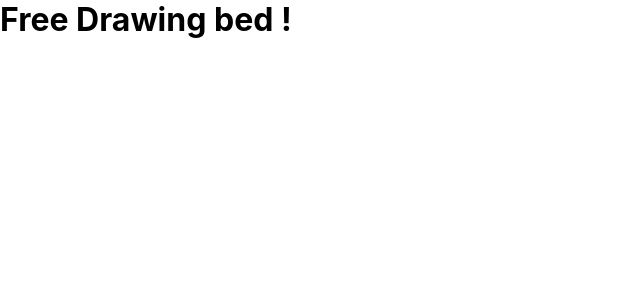
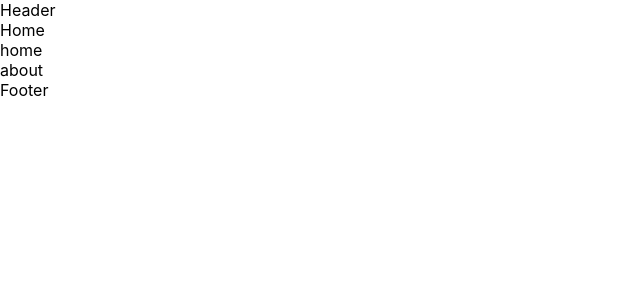
Before and after one commit to UntilTheCore/free-drawing-bed-react, a React (Create React App) app: page / in a window 1280 px wide. Shown: the top 300 px of the page, without its empty margins (0-640 px from the left). Built offline with nearby package versions, Linux system fonts and the light colour scheme.

Commit message:
抽取出路由管理组件

```diff
--- a/src/App.tsx
+++ b/src/App.tsx
@@ -1,10 +1,32 @@
 import React from 'react';
+import {
+  BrowserRouter as Router,
+  Link
+} from "react-router-dom";
+import MyRouter from 'router';
+import Header from 'components/Header';
+import Footer from 'components/Footer';
 
 function App() {
   return (
-    <div>
-      <h1>Free Drawing bed !</h1>
-    </div>
+    <Router>
+      <div>
+        <Header />
+        <ul>
+          <li>
+            <Link to="/" >Home</Link>
+          </li>
+          <li>
+            <Link to="/home" >home</Link>
+          </li>
+          <li>
+            <Link to="/about" >about</Link>
+          </li>
+        </ul>
+        <MyRouter></MyRouter>
+        <Footer />
+      </div>
+    </Router>
   );
 }
 
--- /dev/null
+++ b/src/components/Footer.tsx
@@ -0,0 +1,7 @@
+const Footer: React.FC = () => {
+  return (
+    <div>Footer</div>
+  )
+}
+
+export default Footer;
--- /dev/null
+++ b/src/components/Header.tsx
@@ -0,0 +1,7 @@
+const Header: React.FC = () => {
+  return (
+    <div>Header</div>
+  )
+}
+
+export default Header;
--- /dev/null
+++ b/src/router/index.tsx
@@ -0,0 +1,22 @@
+import {
+  Switch,
+  Route
+} from "react-router-dom";
+import NoMatch from "views/NoMatch";
+
+const MyRouter: React.FC = () => {
+  return (
+    <Switch>
+      <Route path="/" exact></Route>
+      <Route path="/home" exact>
+        <div>home</div>
+      </Route>
+      <Route path="/about" exact>
+        <div>about</div>
+      </Route>
+      <Route path="*" component={NoMatch}></Route>
+    </Switch>
+  );
+};
+
+export default MyRouter;
--- /dev/null
+++ b/src/views/NoMatch.tsx
@@ -0,0 +1,9 @@
+import React from 'react';
+
+const NoMatch: React.FC = () => {
+  return (
+    <div>页面丢了!</div>
+  );
+};
+
+export default NoMatch;
```
